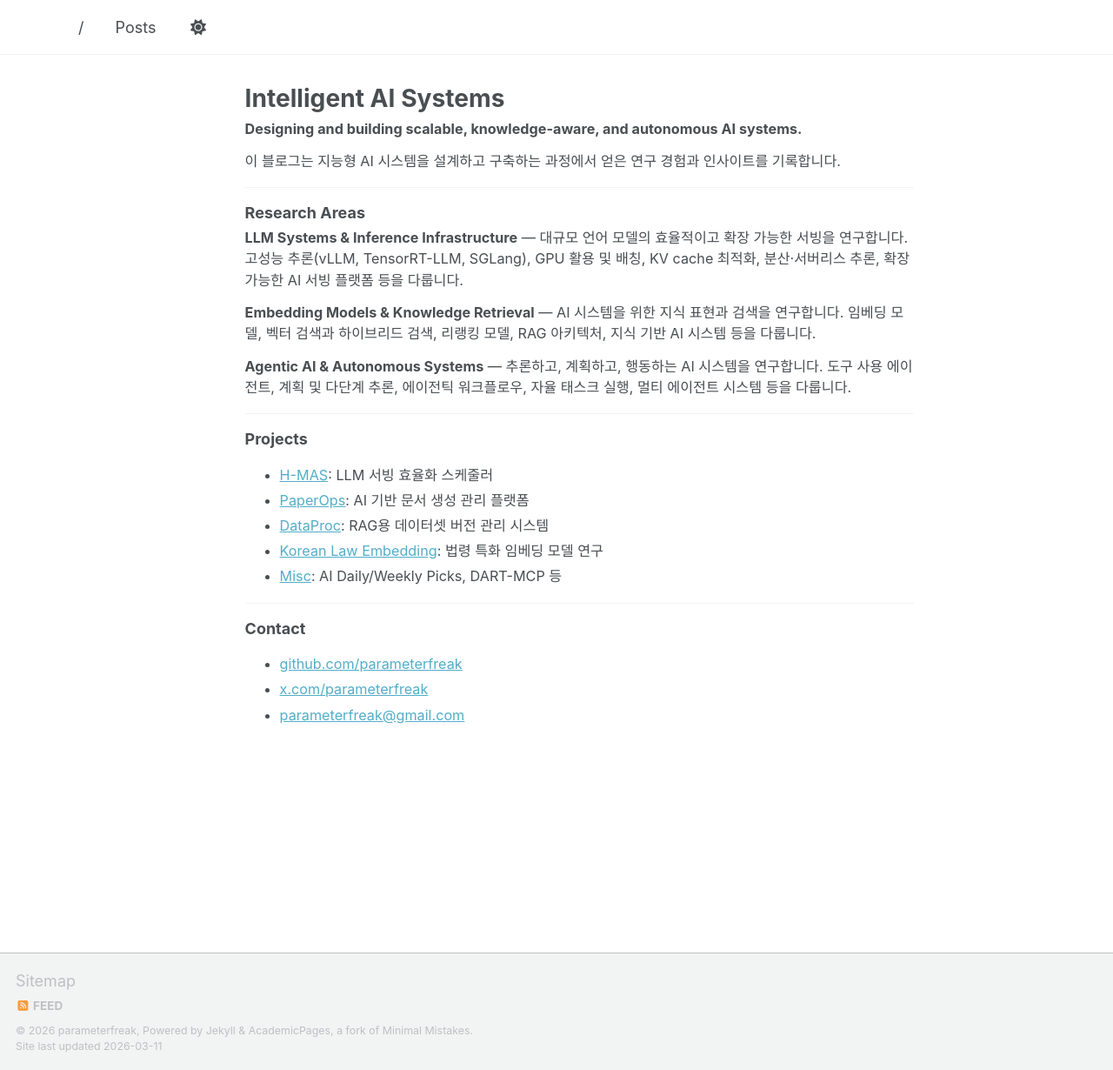
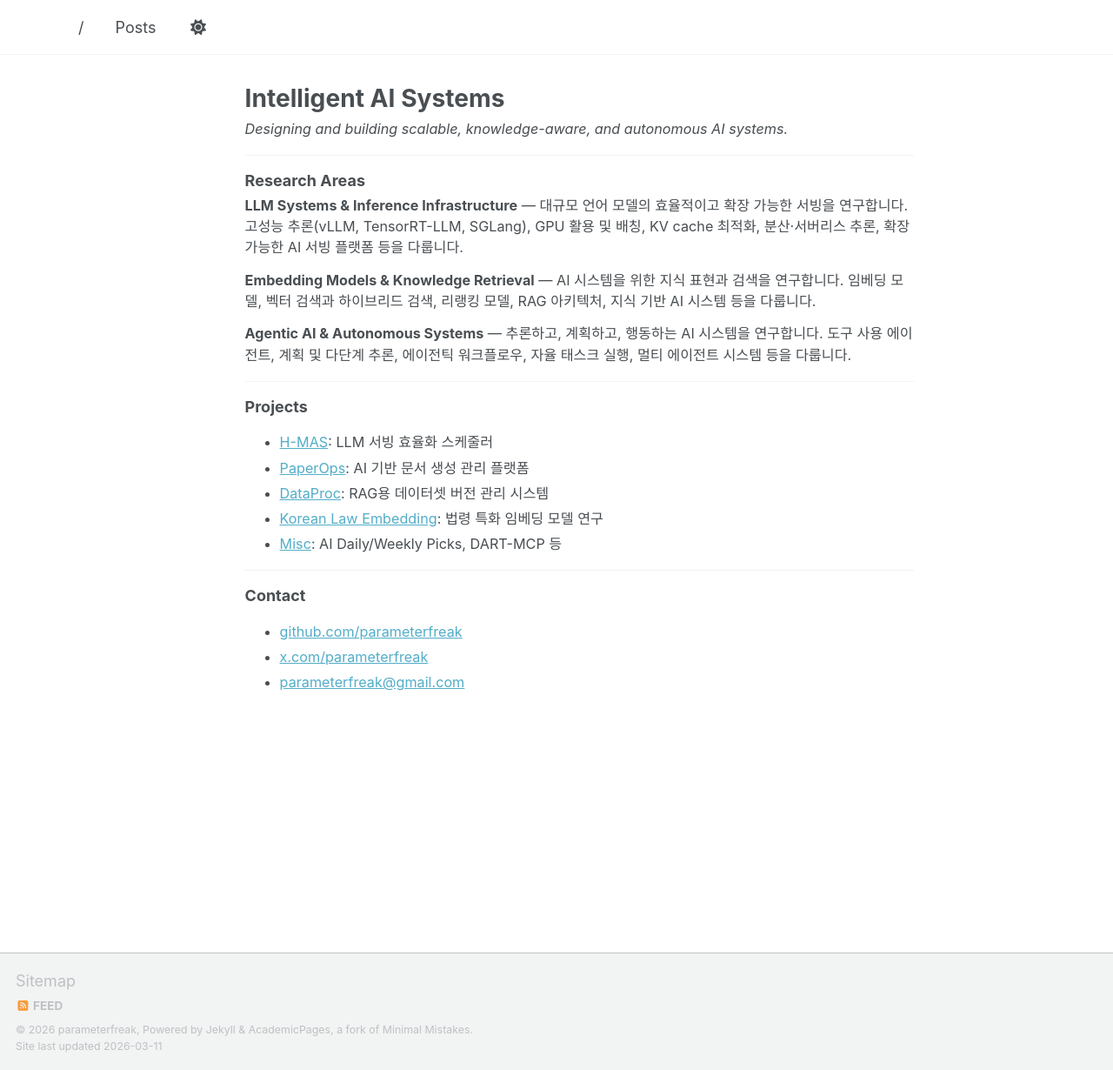
Before and after one commit to parameterfreak/parameterfreak.github.io, a Jekyll site: the page built from _pages/about.md, in a window 1280 px wide and 1230 px high. Shown: the whole window at 87% size. Built offline with Jekyll 4.4.1, drawn with Linux system fonts in a browser that asks for light colours; a script that is not in the unit is left out.

Commit message:
Clean up about page subtitle to single-line mission statement

```diff
--- a/_pages/about.md
+++ b/_pages/about.md
@@ -7,9 +7,7 @@ redirect_from:
   - /about.html
 ---
 
-**Designing and building scalable, knowledge-aware, and autonomous AI systems.**
-
-이 블로그는 지능형 AI 시스템을 설계하고 구축하는 과정에서 얻은 연구 경험과 인사이트를 기록합니다.
+*Designing and building scalable, knowledge-aware, and autonomous AI systems.*
 
 ---
 
```
